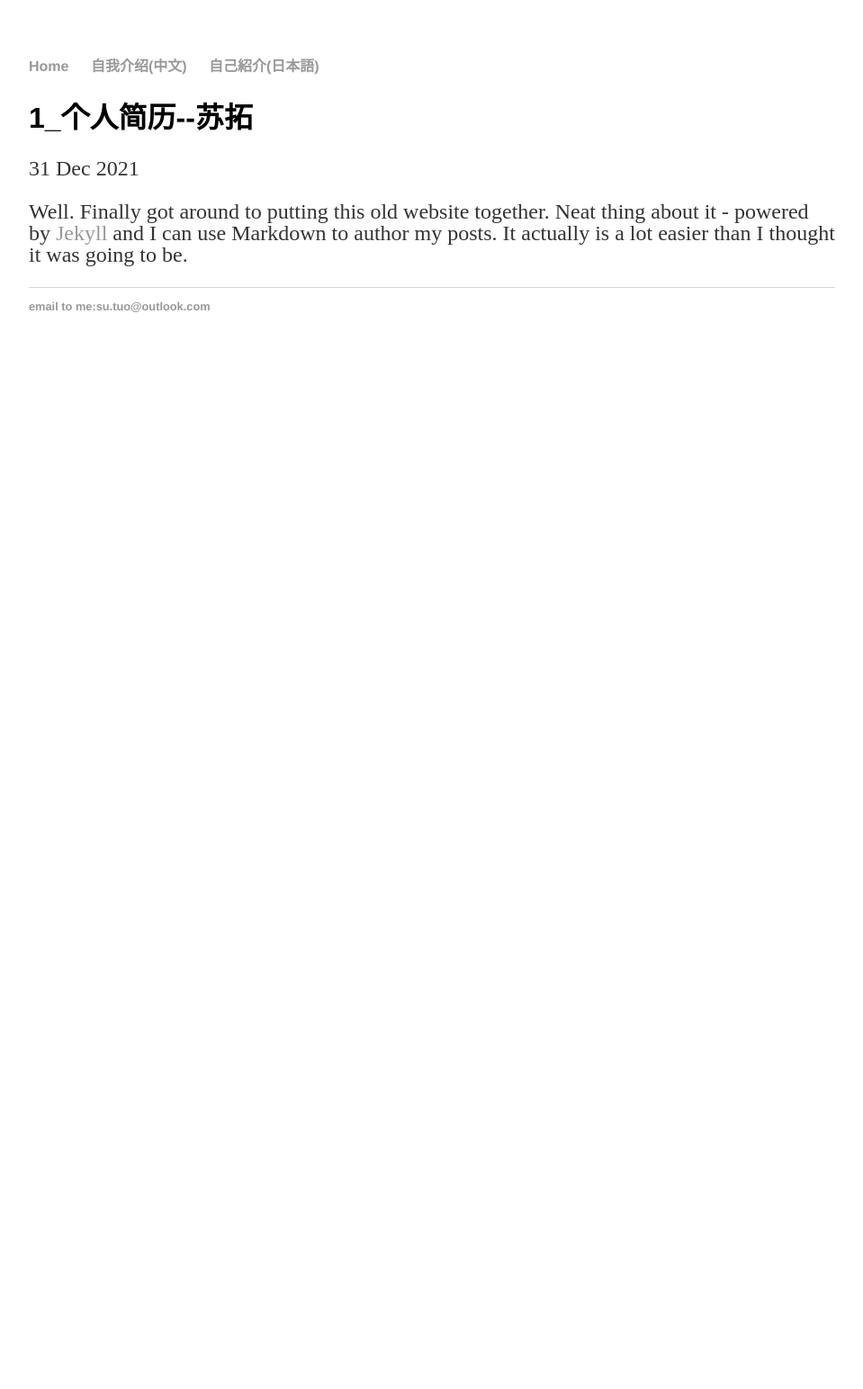
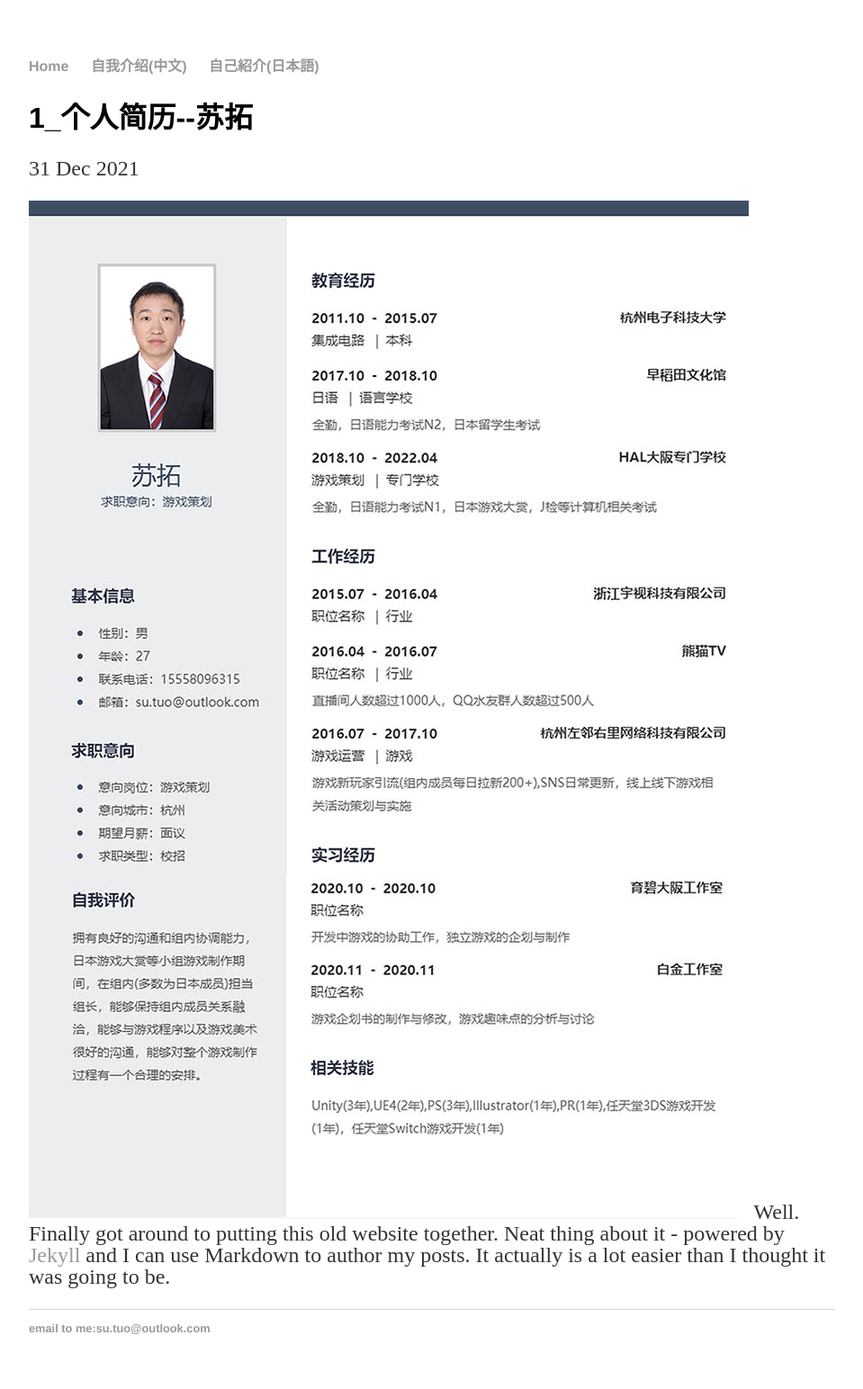
Before and after one commit to SotakuStudio/SotakuStudio.github.io, a Jekyll site: the page built from _posts/2021-12-31-chnresume.md, in a window 1280 px wide. Shown: the whole page at 90% size, without its empty margins (160-1119 px from the left). Built offline with Jekyll 4.4.1, drawn with Linux system fonts in a browser that asks for light colours; before the commit the page ends 900 px from its top, so only the background shows below that.

Commit message:
Update 2021-12-31-chnresume.md

```diff
--- a/_posts/2021-12-31-chnresume.md
+++ b/_posts/2021-12-31-chnresume.md
@@ -3,5 +3,5 @@ layout: post
 title: "1_个人简历--苏拓"
 date: 2021-12-31
 ---
-
+![Image text](https://github.com/SotakuStudio/SotakuStudio.github.io/blob/main/chnblog/image/chnresume.jpg?raw=true)
 Well. Finally got around to putting this old website together. Neat thing about it - powered by [Jekyll](http://jekyllrb.com) and I can use Markdown to author my posts. It actually is a lot easier than I thought it was going to be.
```
